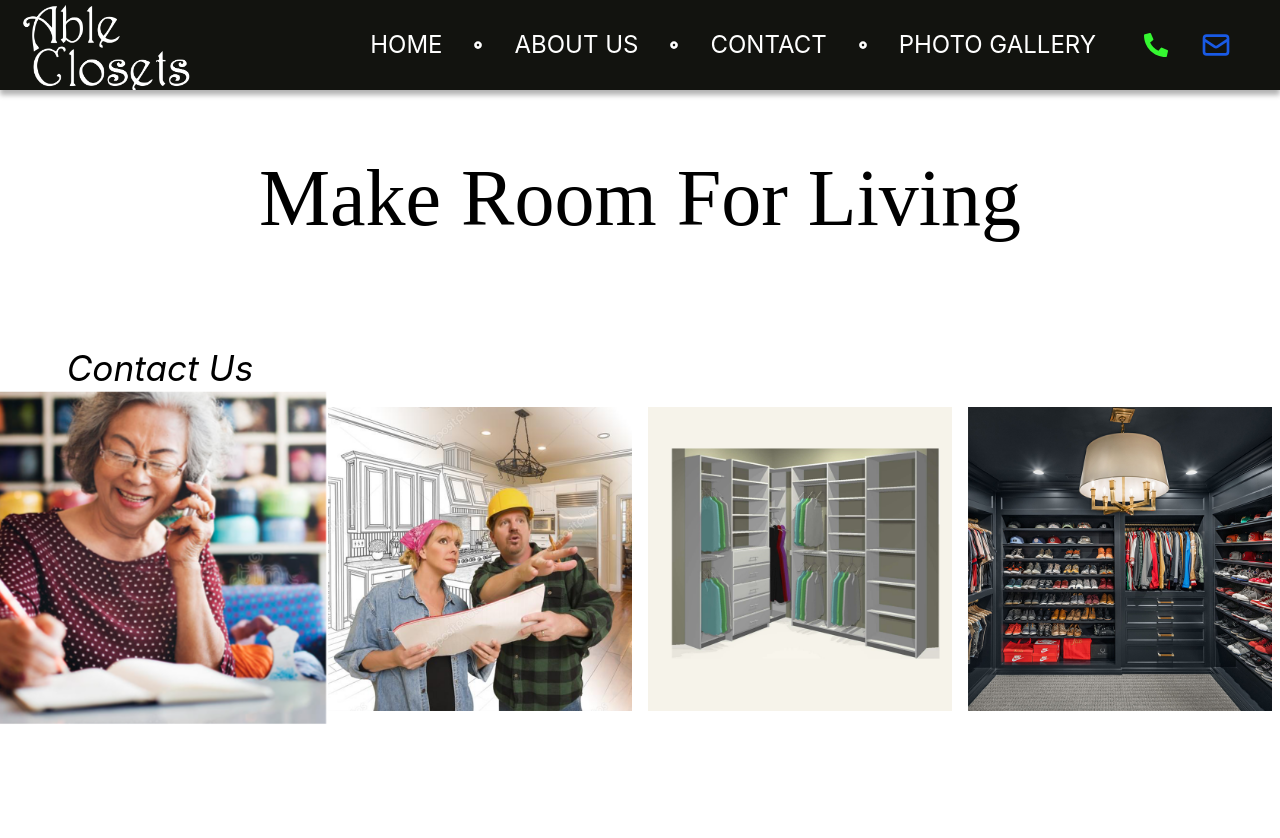
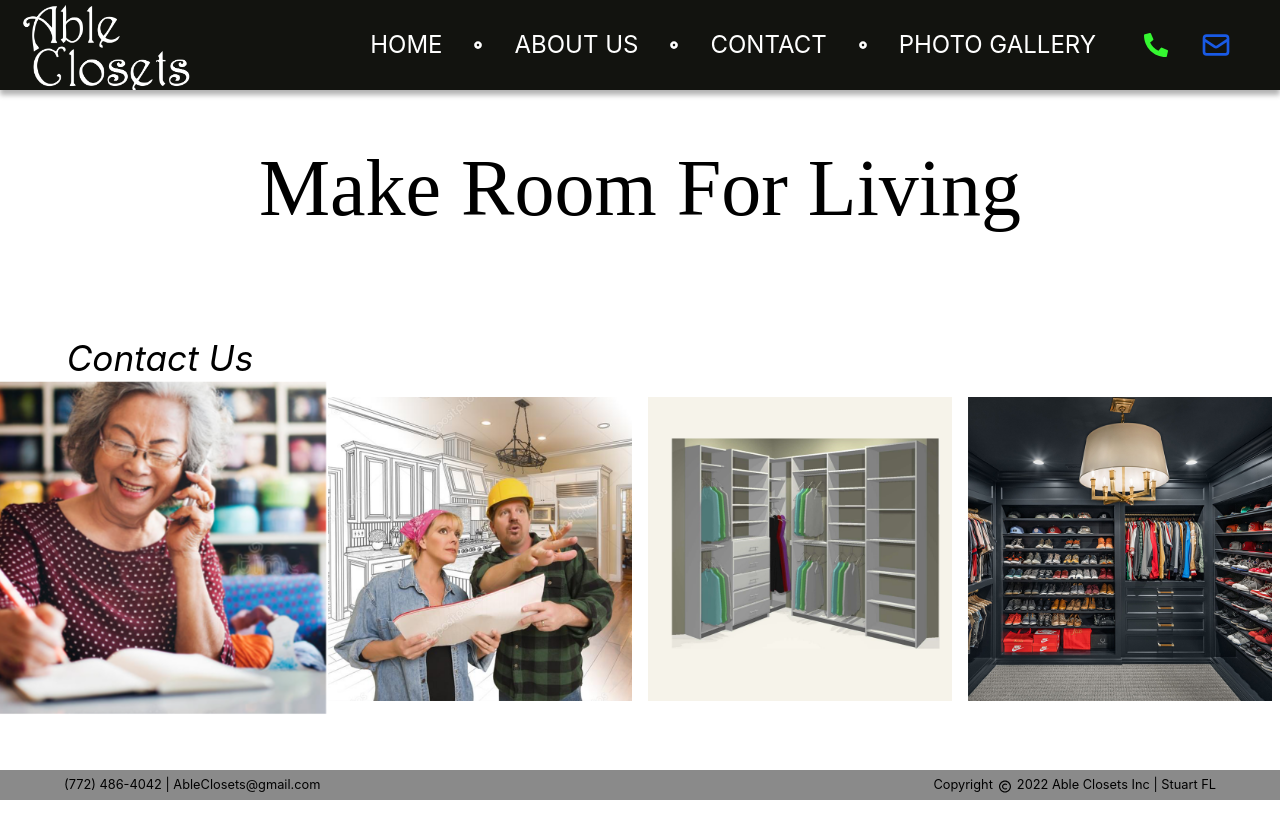
Before and after one commit to AaronLangley32/able, a React (Create React App) app: page / in a window 1280 px wide. Shown: the top 838 px of the page. Built offline with nearby package versions, Linux system fonts and the light colour scheme; a web font is replaced by a local one.

Commit message:
finished footer

```diff
--- a/src/App.js
+++ b/src/App.js
@@ -6,12 +6,13 @@ import Contact from './components/contactPage';
 import Error from './components/404';
 import Navbar from './components/navbar';
 import Photo from './components/photoPage';
+import Footer from './components/footer';
 
 
 function App() {
   return (
       <BrowserRouter>
-        <Navbar></Navbar>
+        <Navbar />
         <Routes>
           <Route path='/' element={<Home />} />
           <Route path='/about' element={<About />} />
@@ -19,6 +20,7 @@ function App() {
           <Route path='/photo' element={<Photo />} />
           <Route path='/*' element={<Error />} />
         </Routes>
+        <Footer />
       </BrowserRouter>
   );
 }
--- /dev/null
+++ b/src/CSS/footerStyles.js
@@ -0,0 +1,29 @@
+import styled from 'styled-components';
+import { Link as LinkS } from 'react-router-dom';
+
+export const FooterContainer = styled.div`
+    width: 100%;
+    height: 30px;
+    background-color: #00000075;
+    position: absolute;
+    bottom: 0;
+    display: flex;
+    justify-content: center;
+    align-items: center;
+`
+export const FooterSocials = styled.div`
+    margin-right: auto;
+    margin-left: 4rem;
+    font-size: 0.8rem;
+`
+export const SocialsLink = styled.div`
+
+`
+export const FooterCopyright = styled.div`
+    display: flex;
+    justify-content: center;
+    align-items: center;
+    font-size: 0.8rem;
+    color: #000000;
+    margin-right: 4rem;
+`
--- a/src/CSS/homePageStyles.js
+++ b/src/CSS/homePageStyles.js
@@ -2,20 +2,20 @@ import styled from 'styled-components';
 
 
 export const HomeContainer = styled.div`
-    height: 90vh;
+    height: 100%;
     width: 100%;
     background-color: #ffffff;
 `
 export const HomeContent = styled.div`
     background-color: #ffffff;
-    height: 600px;
+    height: 500px;
     display: flex;
     margin: 5rem 6rem 0rem 6rem;
     justify-content: center;
 `
 export const HomeHeader = styled.div`
     text-align: center;
-    padding: 3rem 0rem 0rem 0rem;
+    padding: 8rem 0rem 0rem 0rem;
     font-size: 5rem;
     color: #000000;
     text-transform: capitalize;
--- a/src/CSS/navbarStyles.js
+++ b/src/CSS/navbarStyles.js
@@ -6,10 +6,9 @@ export const NavContainer = styled.div`
     background: #12130f;
     height: 90px;
     width: 100%;
-    position: sticky;
+    position: fixed;
     z-index: 10;
     box-shadow: 0px 5px 5px 0px rgba(0,0,0,0.3);
-    position: relative;
 
     @media screen and (max-width: 960px) {
         transition: 0.8s all ease;
--- /dev/null
+++ b/src/components/footer.js
@@ -0,0 +1,16 @@
+import React from 'react'
+import { FooterContainer, FooterSocials, SocialsLink, FooterCopyright } from '../CSS/footerStyles'
+import { BiCopyright } from 'react-icons/bi'
+export const Footer = () => {
+  return (
+    <FooterContainer>
+        <FooterSocials>
+            <SocialsLink>(772) 486-4042 | AbleClosets@gmail.com</SocialsLink>
+        </FooterSocials>
+        <FooterCopyright>
+            Copyright <BiCopyright style={{'fontSize': '1.5rem', 'padding': '0.2rem 0.3rem 0rem 0.3rem'}}/> 2022 Able Closets Inc | Stuart FL
+        </FooterCopyright>
+    </FooterContainer>
+  )
+}
+export default Footer
```
